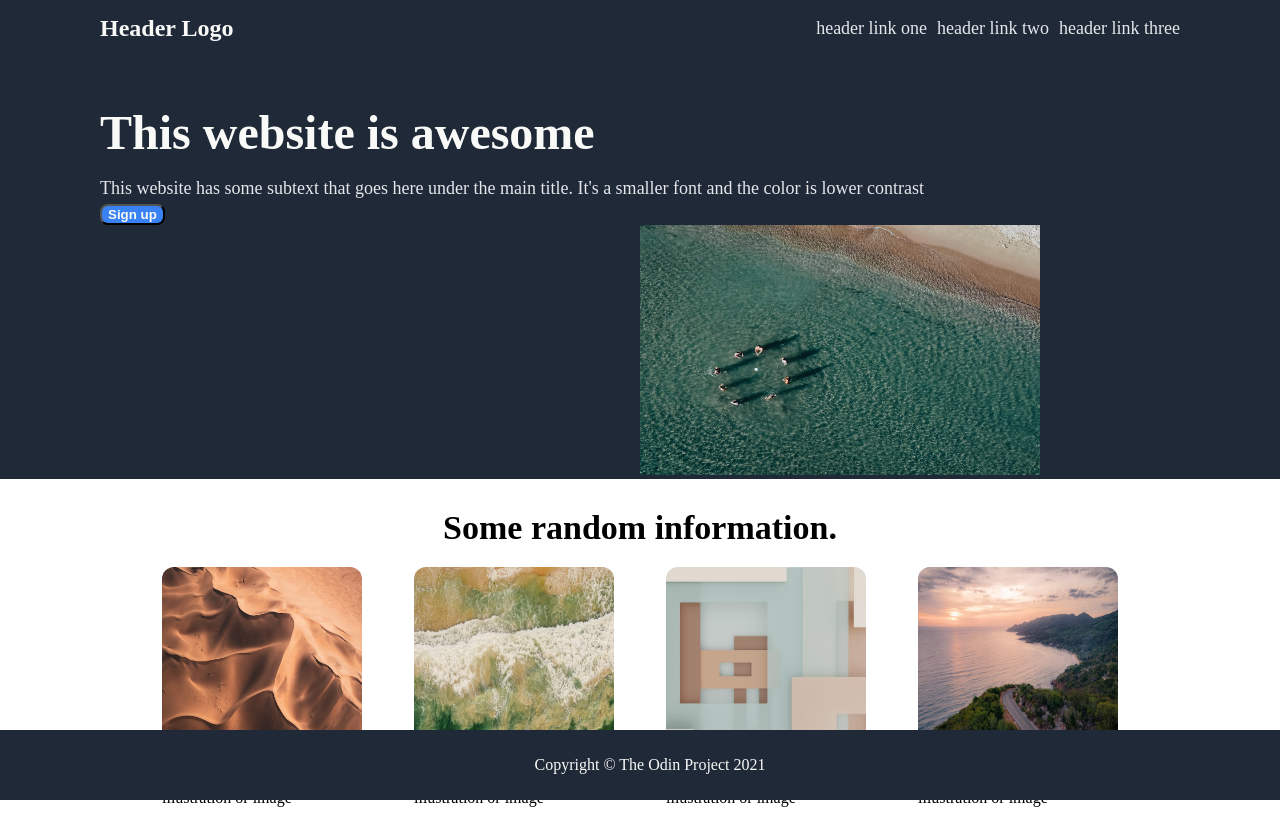
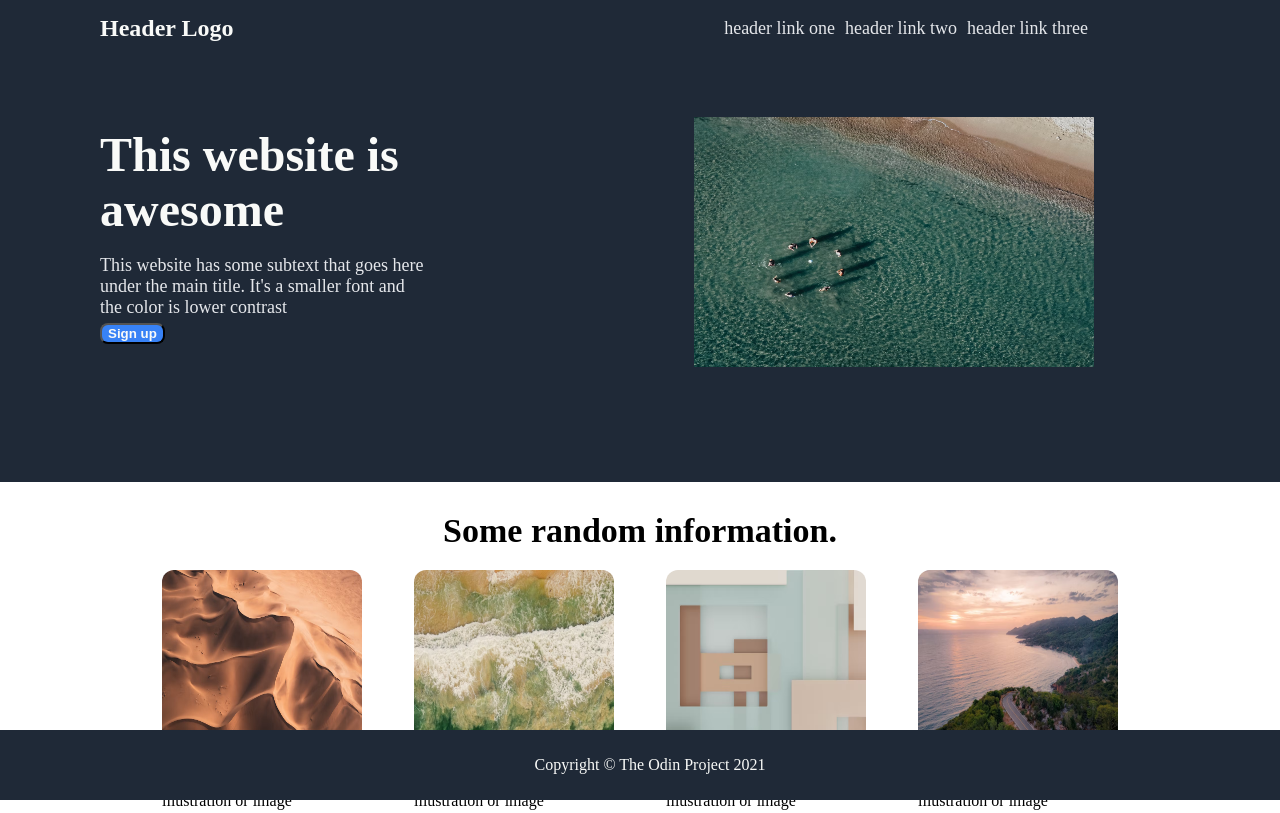
Before and after one commit to saharag2/landing-page-2, a plain HTML site: page index.html in a window 1280 px wide. Shown: the top 813 px of the page. Drawn offline with Linux system fonts and the light colour scheme.

Commit message:
centering of image is fixed

```diff
--- a/style.css
+++ b/style.css
@@ -1,12 +1,14 @@
+
 body {
    margin:0%;
    margin-bottom: 100px;
-    min-height: 100%;
+   padding:0;
+   height: 100%;
+
 }
 .color {
     background-color: #1f2937;
-
-
+    padding-bottom:3%
 }
 .full-header {
     background-color: #1f2937;
@@ -25,7 +27,7 @@ body {
 #headerb {
     font-size: 18px;
     color: #e5e7eb;
-    padding-right: 100px;
+    padding-right: 15%;
 }
 ul {
     list-style: none;
@@ -36,28 +38,28 @@ li {
 }
 .part1 {
     background-color: #1f2937;
-
+    margin: 100px;
 }
 .text1 {
-    display: flex;
+
+    width: 30%;
+    display: inline-flex;
     flex-direction: column;
-    margin-left:100px;
-    flex-wrap: wrap;
+
 }
 #one {
     font-size: 48px;
     font-weight: 900;
     color:#f9faf8;
     margin-bottom: 0px;
+    margin-top: -10%;
 }
 #two {
     font-size: 18px;
     color:#e5e7eb;
     margin-bottom: 5px;
 }
-.sign-up {
 
-}
 button {
     background-color: #3882f6;
     color: #f9faf8;
@@ -68,12 +70,17 @@ button {
     size: 16px;
 }
 .image1 {
-    margin-left: 50%;
-    padding-right: 30%;
+    display: flex;
+    justify-content: center;
+    float:right;
+    padding-right: 3%;
+    margin-right: 5%;
+    margin-left: 5%;
 }
 #image1 {
     width: 400px;
     height: 250px;
+    margin-top: -10%;
 
 }
 #image {
```
